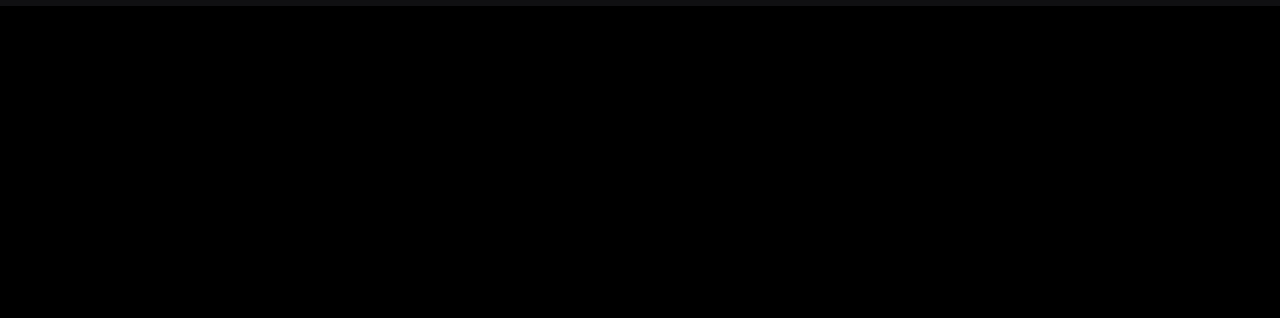
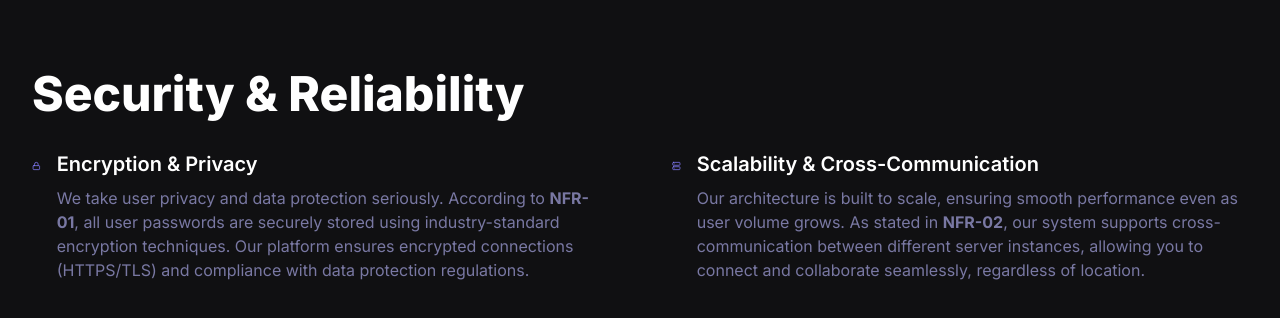
Before and after one commit to Mdsr2op/EduGather-Client, a React (Vite) app: page / in a window 1280 px wide. Shown: the part 1583-1901 px from the top of the page. Before the commit the page ends 1589 px from the top, so only its background shows below. Built offline with nearby package versions, Linux system fonts and the light colour scheme.

Commit message:
Added the security and reliability component

```diff
--- a/src/components/pages/Home.tsx
+++ b/src/components/pages/Home.tsx
@@ -2,6 +2,7 @@
 import { Header } from "@/features/Home/components/Header";
 import { Hero } from "@/features/Home/components/Hero";
 import { HowItWorks } from "@/features/Home/components/HowItWorks";
+import { SecurityAndReliability } from "@/features/Home/components/SecurityAndReliability";
 
 const Home = () => {
   return (
@@ -10,6 +11,7 @@
       <Hero />
       <Features />
       <HowItWorks />
+      <SecurityAndReliability />
     </div>
   );
 };
--- /dev/null
+++ b/src/features/Home/components/SecurityAndReliability.tsx
@@ -0,0 +1,59 @@
+
+import * as React from 'react';
+import { Lock, Server } from 'lucide-react';
+
+export function SecurityAndReliability() {
+  return (
+    <section
+      className="w-full bg-dark-3 text-light-1 py-16"
+      aria-labelledby="security-reliability-heading"
+    >
+      <div className="mx-auto max-w-7xl px-4 sm:px-6 lg:px-8">
+        <h2
+          id="security-reliability-heading"
+          className="text-3xl sm:text-4xl lg:text-5xl font-extrabold text-light-1 mb-8"
+        >
+          Security &amp; Reliability
+        </h2>
+
+        <div className="grid grid-cols-1 lg:grid-cols-2 gap-16">
+          {/* Encryption & Privacy Info */}
+          <div className="flex flex-col space-y-6">
+            <div className="flex items-start space-x-4">
+              <Lock className="h-8 w-8 text-primary-500" />
+              <div>
+                <h3 className="text-xl font-semibold text-light-1 mb-2">
+                  Encryption &amp; Privacy
+                </h3>
+                <p className="text-light-3 text-sm sm:text-base">
+                  We take user privacy and data protection seriously.
+                  According to <strong>NFR-01</strong>, all user passwords are securely stored using
+                  industry-standard encryption techniques. Our platform ensures encrypted
+                  connections (HTTPS/TLS) and compliance with data protection regulations.
+                </p>
+              </div>
+            </div>
+          </div>
+
+          {/* Scalability & Cross-Communication */}
+          <div className="flex flex-col space-y-6">
+            <div className="flex items-start space-x-4">
+              <Server className="h-8 w-8 text-primary-500" />
+              <div>
+                <h3 className="text-xl font-semibold text-light-1 mb-2">
+                  Scalability &amp; Cross-Communication
+                </h3>
+                <p className="text-light-3 text-sm sm:text-base">
+                  Our architecture is built to scale, ensuring smooth performance
+                  even as user volume grows. As stated in <strong>NFR-02</strong>,
+                  our system supports cross-communication between different server instances,
+                  allowing you to connect and collaborate seamlessly, regardless of location.
+                </p>
+              </div>
+            </div>
+          </div>
+        </div>
+      </div>
+    </section>
+  );
+}
```
